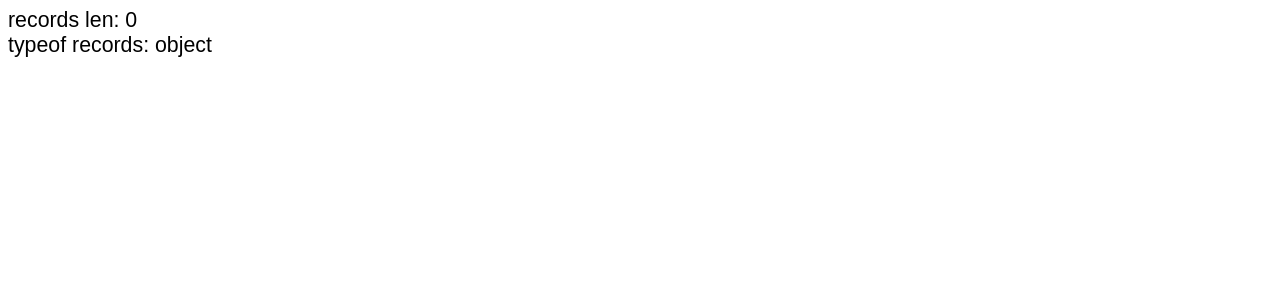
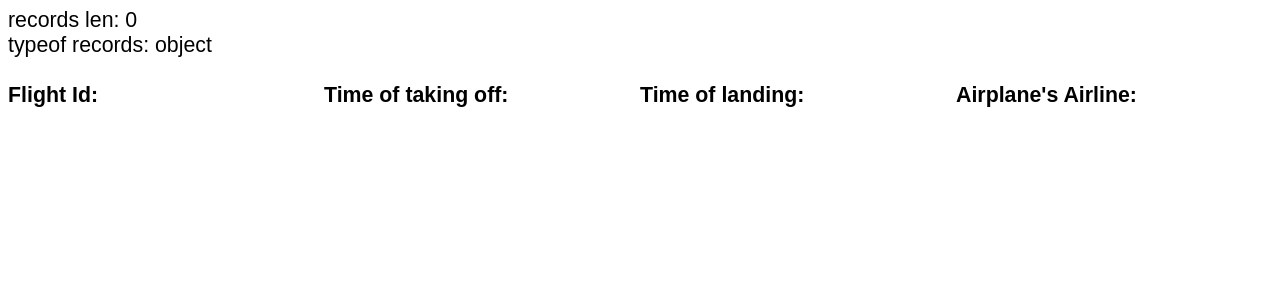
Before and after one commit to l0t3m/React-Flights, a Flask app: page / in a window 1280 px wide. Shown: the top 300 px of the page. Run offline with Flask 3, Linux system fonts and the light colour scheme.

Commit message:
End lesson 8

```diff
--- a/static/api.js
+++ b/static/api.js
@@ -1,4 +1,6 @@
 // JavaScript:
+
+// https://data.gov.il/api/3/action/datastore_search?resource_id=e83f763b-b7d7-479e-b172-ae981ddc6de5&limit=5
 
 const root = ReactDOM.createRoot(document.getElementById("root"));
 
@@ -7,7 +9,7 @@ function ShowFlights(props) {
 
     React.useEffect(() => {
         axios.get('https://data.gov.il/api/3/action/datastore_search?resource_id=e83f763b-b7d7-479e-b172-ae981ddc6de5&limit=5').then( (response) => {
-            setRecords(response.json.result.records)
+            setRecords(response.data.result.records)
         })
     })
 
@@ -16,8 +18,28 @@ function ShowFlights(props) {
             <div>records len: {records.length}</div>
             <div>typeof records: {typeof(records)}</div>
 
-            <div>
-            {records.map( (record) => <div> {record._id} </div>)}
+            <br/>
+
+            <div className="table">
+                <div className="row">
+                    <div className='header'>Flight Id:</div>
+                    {records.map( (record) => <div>{record._id} </div>)}
+                </div>
+
+                <div className="row">
+                    <div className='header'>Time of taking off:</div>
+                    {records.map( (record) => <div>{record.CHSTOL} </div>)}
+                </div>
+
+                <div className="row">
+                    <div className='header'>Time of landing:</div>
+                    {records.map( (record) => <div>{record.CHPTOL} </div>)}
+                </div>
+
+                <div className="row">
+                    <div className='header'>Airplane's Airline:</div>
+                    {records.map( (record) => <div>{record.CHOPERD} </div>)}
+                </div>
             </div>
 
         </div>
--- a/static/style.css
+++ b/static/style.css
@@ -11,3 +11,12 @@ body {
 .header {
     font-weight: 600;
 }
+
+.table {
+    display: flex;
+}
+
+.row {
+    display: block;
+    width: 50%;
+}
```
